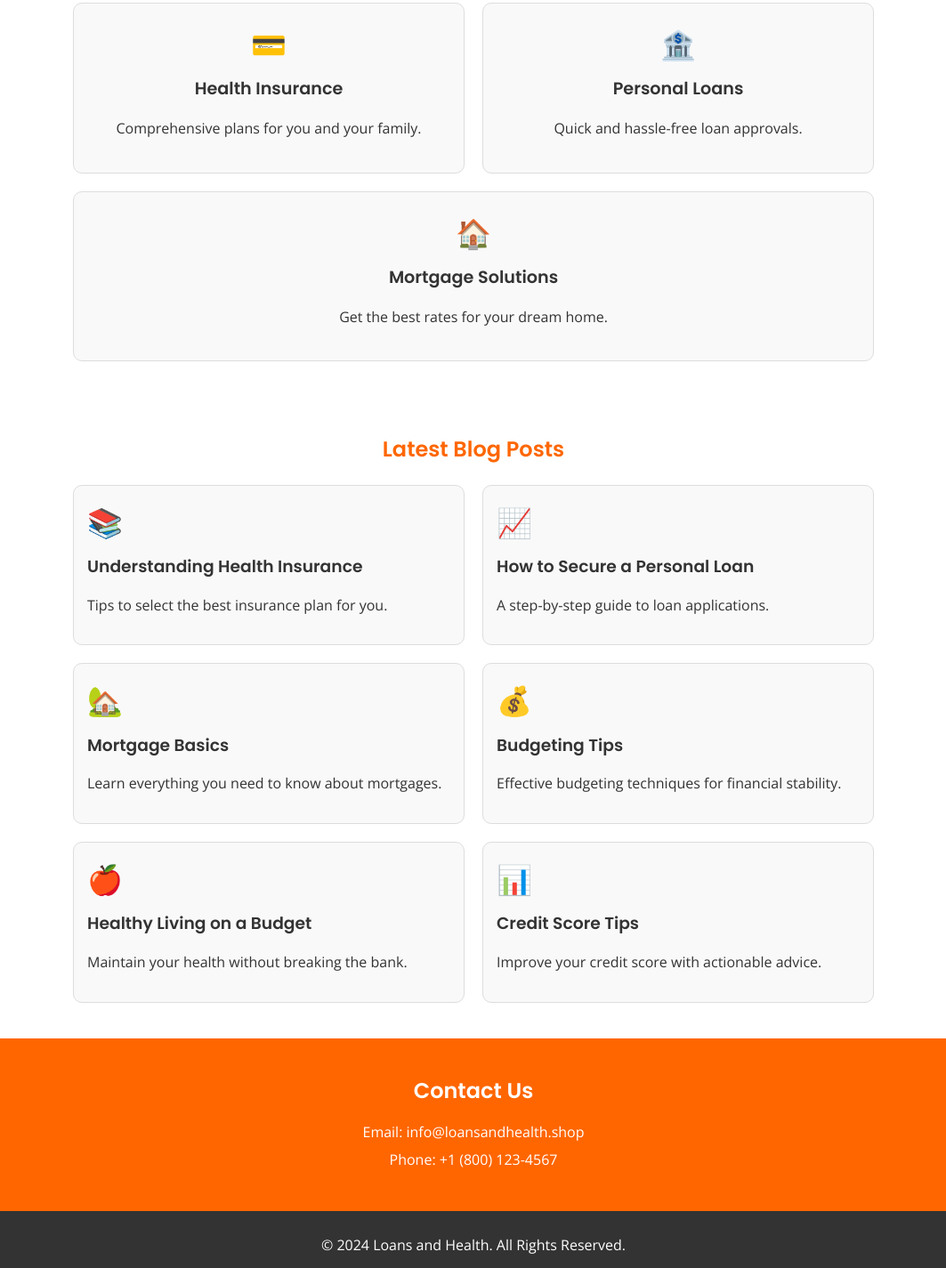
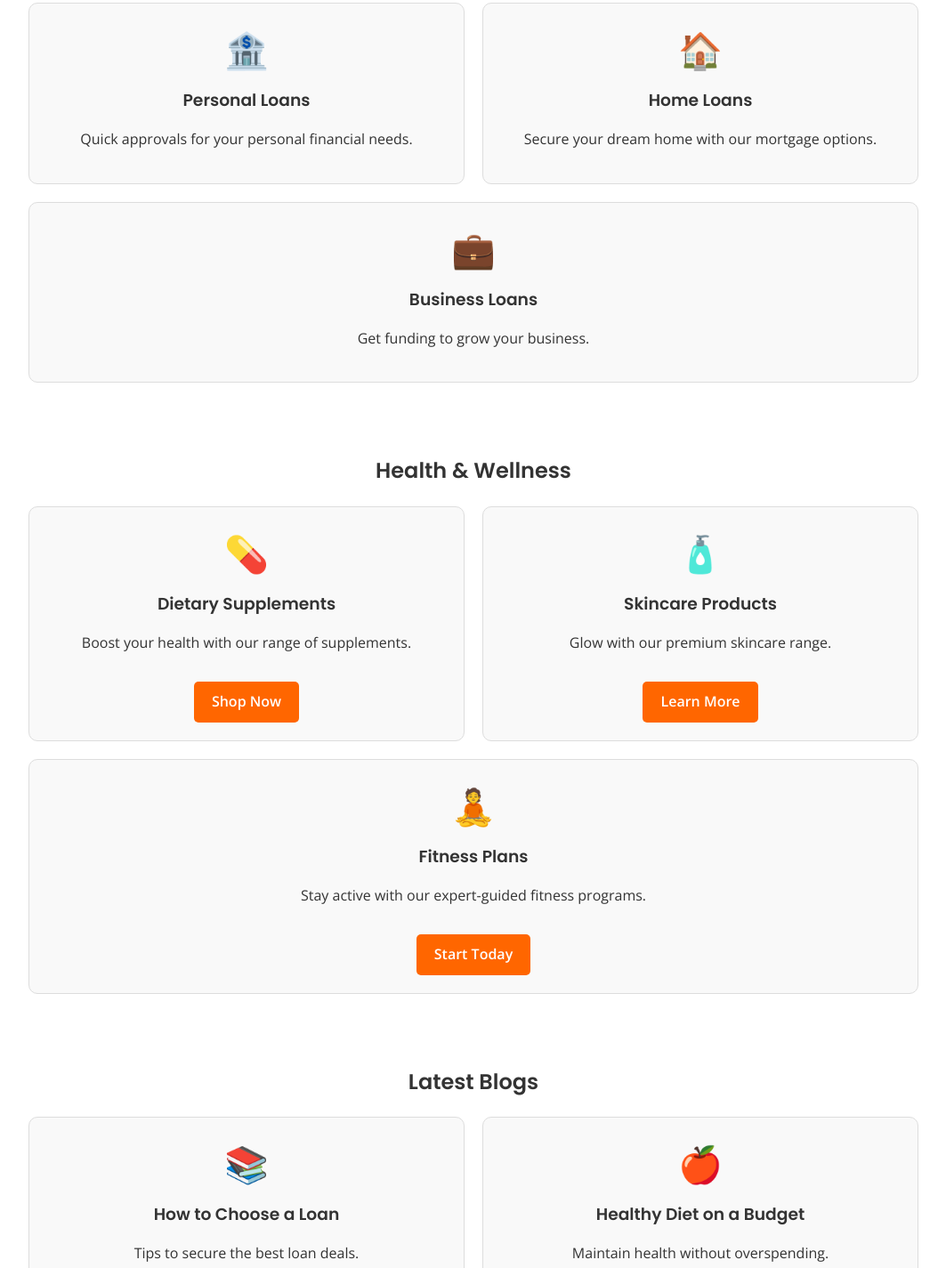
Before and after one commit to Apoorvdev28/Webapp, a plain HTML site: page index.html in a window 1280 px wide. Shown: the part 543-1968 px from the top of the page at 89% size, without its empty margins (108-1171 px from the left). Drawn offline with nearby package versions, Linux system fonts and the light colour scheme.

Commit message:
Update index.html

```diff
--- a/index.html
+++ b/index.html
@@ -3,7 +3,7 @@
 <head>
     <meta charset="UTF-8">
     <meta name="viewport" content="width=device-width, initial-scale=1.0">
-    <meta name="description" content="Loans and Health: Your trusted platform for personalized loan offers and health services.">
+    <meta name="description" content="Promote Loans and Nutra Offers with Loans and Health - Your trusted platform for financial and health solutions.">
     <title>Loans and Health</title>
     <link href="https://fonts.googleapis.com/css2?family=Open+Sans:wght@400;600&family=Poppins:wght@600&display=swap" rel="stylesheet">
     <style>
@@ -24,7 +24,7 @@
             color: inherit;
         }
         .container {
-            max-width: 900px;
+            max-width: 1000px;
             margin: 0 auto;
             padding: 0 20px;
         }
@@ -61,7 +61,7 @@
 
         /* Hero Section */
         .hero-section {
-            background: linear-gradient(135deg, #333, #555);
+            background: linear-gradient(135deg, #0d8511, #4CAF50);
             color: white;
             text-align: center;
             padding: 40px 20px;
@@ -83,17 +83,18 @@
             border-radius: 5px;
         }
 
-        /* Services Section */
-        .services {
+        /* Sections */
+        .section {
             padding: 40px 20px;
             background-color: #fff;
         }
-        .services h2 {
+        .section h2 {
             text-align: center;
             margin-bottom: 20px;
-            color: #FF6600;
         }
-        .service-cards {
+
+        /* Cards */
+        .cards {
             display: flex;
             flex-wrap: wrap;
             gap: 20px;
@@ -102,64 +103,31 @@
         .card {
             flex: 1 1 calc(33.333% - 20px);
             background-color: #f9f9f9;
-            border: 1px solid #ddd;
             border-radius: 10px;
             padding: 20px;
+            border: 1px solid #ddd;
             text-align: center;
             position: relative;
         }
         .card h3 {
-            font-size: 1.2rem;
-            color: #333;
+            margin-top: 10px;
         }
         .card .logo {
-            font-size: 2rem;
+            font-size: 2.5rem;
             color: #FF6600;
-            margin-bottom: 10px;
         }
 
         /* Blog Section */
-        .blog {
-            padding: 40px 20px;
-            background-color: #fff;
-        }
-        .blog h2 {
-            text-align: center;
-            margin-bottom: 20px;
-            color: #FF6600;
-        }
-        .blog-posts {
-            display: flex;
-            flex-wrap: wrap;
-            gap: 20px;
-            justify-content: center;
-        }
-        .post {
+        .blog .post {
             flex: 1 1 calc(33.333% - 20px);
-            background-color: #f9f9f9;
-            border-radius: 10px;
-            padding: 15px;
-            border: 1px solid #ddd;
-            position: relative;
-        }
-        .post h3 {
-            color: #333;
-        }
-        .post .logo {
-            font-size: 2rem;
-            color: #FF6600;
-            margin-bottom: 10px;
         }
 
         /* Contact Section */
         .contact {
             background-color: #FF6600;
             color: white;
-            padding: 40px 20px;
             text-align: center;
-        }
-        .contact h2 {
-            margin-bottom: 15px;
+            padding: 20px 0;
         }
         .contact p {
             margin: 5px 0;
@@ -175,14 +143,8 @@
 
         /* Responsive Styles */
         @media (max-width: 768px) {
-            .service-cards .card, .blog-posts .post {
+            .cards .card, .blog .post {
                 flex: 1 1 100%;
-            }
-            .hero-section h1 {
-                font-size: 1.8rem;
-            }
-            .hero-section p {
-                font-size: 0.9rem;
             }
         }
     </style>
@@ -195,7 +157,8 @@
             <div class="logo">Loans and Health</div>
             <nav>
                 <ul>
-                    <li><a href="#services">Services</a></li>
+                    <li><a href="#loans">Loans</a></li>
+                    <li><a href="#health">Health</a></li>
                     <li><a href="#blog">Blog</a></li>
                     <li><a href="#contact">Contact</a></li>
                 </ul>
@@ -206,70 +169,82 @@
     <!-- Hero Section -->
     <section class="hero-section">
         <div class="container">
-            <h1>Your Trusted Partner for Loans and Health Services</h1>
-            <p>Discover tailored loan options and health solutions designed for your needs.</p>
-            <a href="#services" class="cta-button">Explore Now</a>
+            <h1>Your Trusted Platform for Loans and Health Solutions</h1>
+            <p>Personalized loans and Nutra products for a healthier life.</p>
+            <a href="#services" class="cta-button">Get Started</a>
         </div>
     </section>
 
-    <!-- Services Section -->
-    <section id="services" class="services">
+    <!-- Loans Section -->
+    <section id="loans" class="section">
         <div class="container">
-            <h2>Our Services</h2>
-            <div class="service-cards">
-                <div class="card">
-                    <div class="logo">💳</div>
-                    <h3>Health Insurance</h3>
-                    <p>Comprehensive plans for you and your family.</p>
-                </div>
+            <h2>Loans</h2>
+            <div class="cards">
                 <div class="card">
                     <div class="logo">🏦</div>
                     <h3>Personal Loans</h3>
-                    <p>Quick and hassle-free loan approvals.</p>
+                    <p>Quick approvals for your personal financial needs.</p>
                 </div>
                 <div class="card">
                     <div class="logo">🏠</div>
-                    <h3>Mortgage Solutions</h3>
-                    <p>Get the best rates for your dream home.</p>
+                    <h3>Home Loans</h3>
+                    <p>Secure your dream home with our mortgage options.</p>
+                </div>
+                <div class="card">
+                    <div class="logo">💼</div>
+                    <h3>Business Loans</h3>
+                    <p>Get funding to grow your business.</p>
+                </div>
+            </div>
+        </div>
+    </section>
+
+    <!-- Health Section -->
+    <section id="health" class="section">
+        <div class="container">
+            <h2>Health & Wellness</h2>
+            <div class="cards">
+                <div class="card">
+                    <div class="logo">💊</div>
+                    <h3>Dietary Supplements</h3>
+                    <p>Boost your health with our range of supplements.</p>
+                    <a href="#" class="cta-button">Shop Now</a>
+                </div>
+                <div class="card">
+                    <div class="logo">🧴</div>
+                    <h3>Skincare Products</h3>
+                    <p>Glow with our premium skincare range.</p>
+                    <a href="#" class="cta-button">Learn More</a>
+                </div>
+                <div class="card">
+                    <div class="logo">🧘</div>
+                    <h3>Fitness Plans</h3>
+                    <p>Stay active with our expert-guided fitness programs.</p>
+                    <a href="#" class="cta-button">Start Today</a>
                 </div>
             </div>
         </div>
     </section>
 
     <!-- Blog Section -->
-    <section id="blog" class="blog">
+    <section id="blog" class="section blog">
         <div class="container">
-            <h2>Latest Blog Posts</h2>
-            <div class="blog-posts">
-                <div class="post">
+            <h2>Latest Blogs</h2>
+            <div class="cards">
+                <div class="card post">
                     <div class="logo">📚</div>
-                    <h3>Understanding Health Insurance</h3>
-                    <p>Tips to select the best insurance plan for you.</p>
+                    <h3>How to Choose a Loan</h3>
+                    <p>Tips to secure the best loan deals.</p>
                 </div>
-                <div class="post">
-                    <div class="logo">📈</div>
-                    <h3>How to Secure a Personal Loan</h3>
-                    <p>A step-by-step guide to loan applications.</p>
+                <div class="card post">
+                    <div class="logo">🍎</div>
+                    <h3>Healthy Diet on a Budget</h3>
+                    <p>Maintain health without overspending.</p>
                 </div>
-                <div class="post">
-                    <div class="logo">🏡</div>
-                    <h3>Mortgage Basics</h3>
-                    <p>Learn everything you need to know about mortgages.</p>
-                </div>
-                <div class="post">
-                    <div class="logo">💰</div>
-                    <h3>Budgeting Tips</h3>
-                    <p>Effective budgeting techniques for financial stability.</p>
-                </div>
-                <div class="post">
-                    <div class="logo">🍎</div>
-                    <h3>Healthy Living on a Budget</h3>
-                    <p>Maintain your health without breaking the bank.</p>
-                </div>
-                <div class="post">
+                <div class="card post">
                     <div class="logo">📊</div>
-                    <h3>Credit Score Tips</h3>
-                    <p>Improve your credit score with actionable advice.</p>
+                    <h3>Boost Your Credit Score</h3>
+                    <p>Effective strategies for financial stability.</p>
                 </div>
             </div>
         </div>
@@ -287,7 +262,3 @@
     <!-- Footer -->
     <footer>
         <p>&copy; 2024 Loans and Health. All Rights Reserved.</p>
-    </footer>
-
-</body>
-</html>
```
